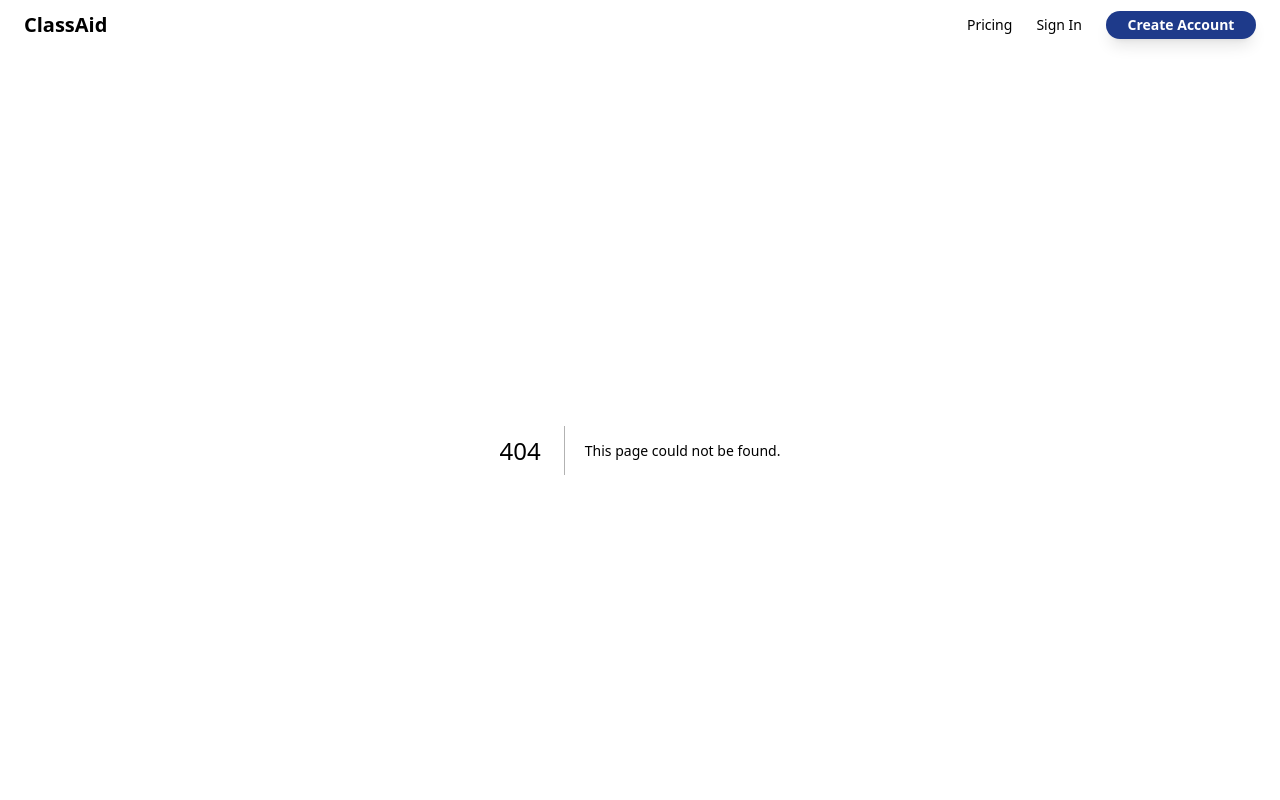
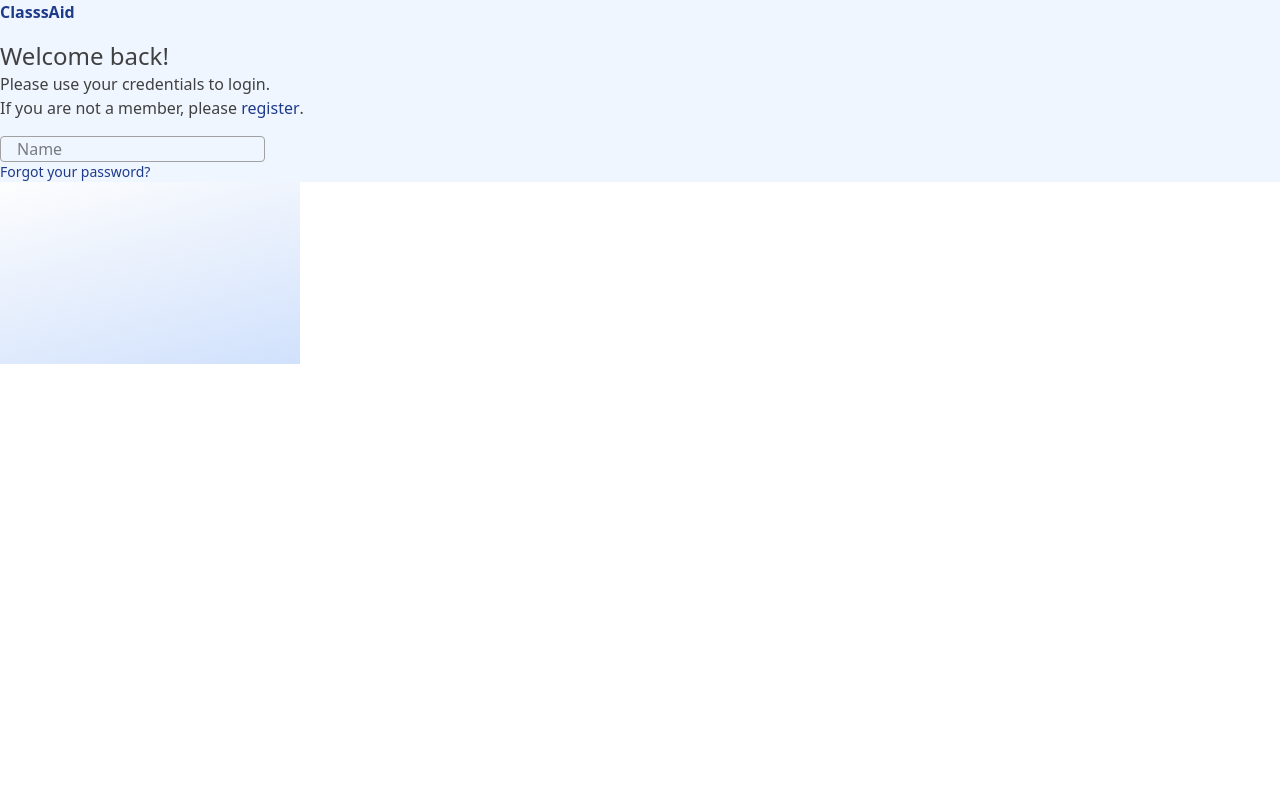
Before and after one commit to mmgonnar/classaid_frontend, a Next.js app: page /signin in a window 1280 px wide. Before the commit this address had no page. Shown: the top 800 px of the page. Built offline with nearby package versions, Linux system fonts and the light colour scheme.

Commit message:
feat: :construction: Created MainLayout component
Moved it from layout for layouts with or withput header & footer

```diff
--- a/app/(landing)/page.js
+++ b/app/(landing)/page.js
@@ -2,15 +2,16 @@ import CTASection from '@/components/sections/CTASection';
 import Banner from '@/components/Banner';
 import { TextBlock } from '@/components/TextTemplate';
 import FeaturesSection from '@/components/sections/FeaturesSection';
+import MainLayout from '@/components/MainLayout';
 
 function Landing() {
   return (
-    <>
+    <MainLayout>
       <Banner />
       <TextBlock />
       <FeaturesSection />
       <CTASection />
-    </>
+    </MainLayout>
   );
 }
 
--- a/app/layout.js
+++ b/app/layout.js
@@ -17,11 +17,7 @@ export default function RootLayout({ children }) {
       <head>
         <meta name="viewport" content="width=device-width,initial-scale=1.0" />
       </head>
-      <body className={`${inter.variable}flex min-h-dvh flex-col`}>
-        <Header />
-        <section>{children}</section>
-        <Footer />
-      </body>
+      <body className={`${inter.variable}flex min-h-dvh flex-col`}>{children}</body>
     </html>
   );
 }
--- /dev/null
+++ b/app/signin/page.js
@@ -0,0 +1,42 @@
+import Link from 'next/link';
+
+function Login() {
+  return (
+    <section className="grid grid-cols-1 grid-rows-2">
+      <div className="bg-secondary flex flex-col gap-4">
+        <Link href="/">
+          <h2 className="text-primary text-base font-bold">
+            Classs<spa className="font-black">Aid</spa>
+          </h2>
+        </Link>
+        <div className="text-neutral-700">
+          <h3 className="text-2xl">Welcome back!</h3>
+          <p className="text-base">
+            Please use your credentials to login. <br />
+            If you are not a member, please{' '}
+            <a className="text-primary cursor-pointer font-medium" href="/register">
+              register
+            </a>
+            .
+          </p>
+        </div>
+
+        <form action="submit">
+          {/* Mapear inputs */}
+          <input
+            type="text"
+            name="name"
+            id="name"
+            placeholder="Name"
+            className="rounded border border-neutral-400 px-4"
+          />
+          <Link href="/" />
+          <p className="text-primary cursor-pointer text-sm"> Forgot your password?</p>
+        </form>
+      </div>
+      <div className="w-[300px] bg-[linear-gradient(345deg,rgba(101,156,246,0.3),rgba(246,246,246,0.2))]"></div>
+    </section>
+  );
+}
+
+export default Login;
--- a/components/Header.jsx
+++ b/components/Header.jsx
@@ -40,7 +40,9 @@ function Header() {
       )}
     >
       <Link href="/">
-        <h1 className="text-bg-blue-800 text-xl font-bold">ClassAid</h1>
+        <h1 className="text-primary text-xl font-bold">
+          Classs<spa className="font-black">Aid</spa>
+        </h1>
       </Link>
 
       {/* Burger */}
--- /dev/null
+++ b/components/MainLayout.jsx
@@ -0,0 +1,15 @@
+import React from 'react';
+import Header from './Header';
+import Footer from './Footer';
+
+function MainLayout({ children }) {
+  return (
+    <>
+      <Header />
+      <section>{children}</section>
+      <Footer />
+    </>
+  );
+}
+
+export default MainLayout;
```
